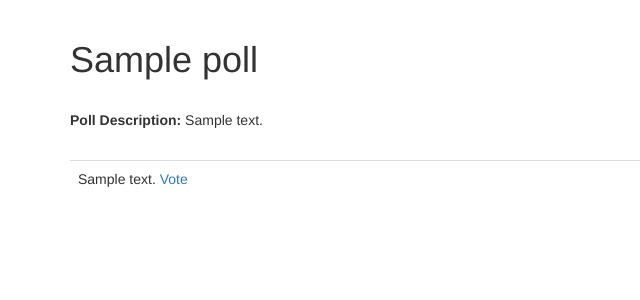
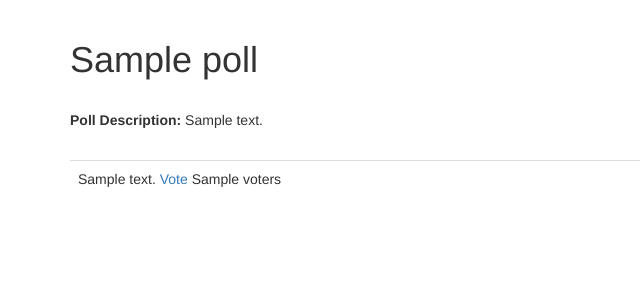
Before and after one commit to jonathanneo/boardGamesPoll, a Python web app: template app/templates/vote.html in a window 1280 px wide. Shown: the part 52-352 px from the top of the page, without its empty margins (0-640 px from the left). Run offline with Jinja, Linux system fonts and the light colour scheme; the template is opened without the code that fills it: most values are stand-ins (such as "Sample title", 1, 10 or a date in 2020); some libraries are stand-ins or nearby versions.

Commit message:
updated db

```diff
--- a/app/models.py
+++ b/app/models.py
@@ -23,6 +23,9 @@ class Option(db.Model):
     body = db.Column(db.String(140))
     timestamp = db.Column(db.DateTime, index=True, default=datetime.utcnow)
     id_poll = db.Column(db.Integer, db.ForeignKey('poll.id'))
+
+    def voters(self):
+        return db.session.query(votes).filter(votes.id_option == self.id).count()
 
 class User(UserMixin, db.Model):
     id = db.Column(db.Integer, primary_key=True)
--- a/app/templates/_unvoteOption.html
+++ b/app/templates/_unvoteOption.html
@@ -5,6 +5,7 @@
             {% if current_user.has_voted_option(option) %}
                 <a href="{{ url_for('unvote', poll_id=polls.id, option_id=option.id) }}" class="button"> Unvote </a>
             {% endif %}
+            {{ option.voters() }}
         </td>
     </tr>
 </table>
--- a/app/templates/_voteOption.html
+++ b/app/templates/_voteOption.html
@@ -3,7 +3,7 @@
             <td>
                 {{ option.body }}
                 <a href="{{ url_for('vote', poll_id=polls.id, option_id=option.id) }}" class="button"> Vote </a>
-
+		{{ option.voters() }}
             </td>
         </tr>
 </table>
```
Also changed, not shown: app.db, 11 other files.
